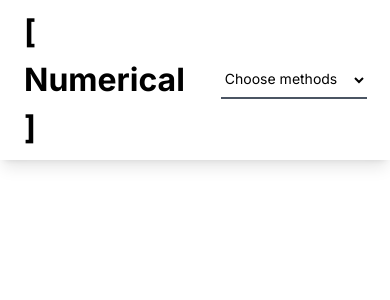
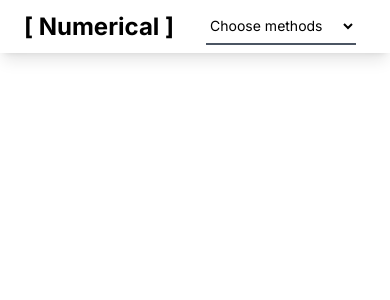
Before and after one commit to Gusb3ll/numerical, a Next.js app in the folder apps/client/: page / in a window 390 px wide. Shown: the top 300 px of the page. Built offline with nearby package versions, Linux system fonts and the light colour scheme; no server answers; what better-react-mathjax would draw is missing.

Commit message:
feat: responsive

```diff
--- a/apps/client/src/components/Navbar.tsx
+++ b/apps/client/src/components/Navbar.tsx
@@ -10,7 +10,7 @@ const Navbar = () => {
     <nav className="flex w-full flex-row items-center justify-between px-6 py-2 shadow-lg">
       <div className="flex flex-row items-center gap-8">
         <h1
-          className="cursor-pointer select-none text-[32px] font-bold"
+          className="cursor-pointer select-none text-[24px] font-bold md:text-[32px]"
           onClick={() => setCurrentMethod(null)}
         >
           [ Numerical ]
--- a/apps/client/src/scenes/Bisection.tsx
+++ b/apps/client/src/scenes/Bisection.tsx
@@ -112,7 +112,7 @@ const BisectionScene: React.FC = () => {
 
   return (
     <div className="box-shadow-example m-8 my-4 rounded-[12px] p-4">
-      <div className="grid h-[40dvh] grid-flow-row grid-cols-2 place-content-center">
+      <div className="grid h-full grid-flow-row grid-cols-1 place-content-center gap-4 md:h-[40dvh] md:grid-cols-2">
         <form
           onSubmit={handleSubmit(onSubmit)}
           className="flex flex-col items-center"
@@ -176,7 +176,7 @@ const BisectionScene: React.FC = () => {
             )}
           </button>
         </form>
-        <div className="h-full w-full">
+        <div className="h-[400px] w-full md:h-full">
           <Chart
             options={{
               data,
@@ -188,7 +188,7 @@ const BisectionScene: React.FC = () => {
       </div>
 
       {bisectionMutation.data ? (
-        <div className="col-span-2 mt-8 h-full w-full">
+        <div className="col-span-2 mt-8 h-full w-full overflow-x-auto">
           <DataTable columns={columns} data={bisectionMutation.data} />
         </div>
       ) : (
```
